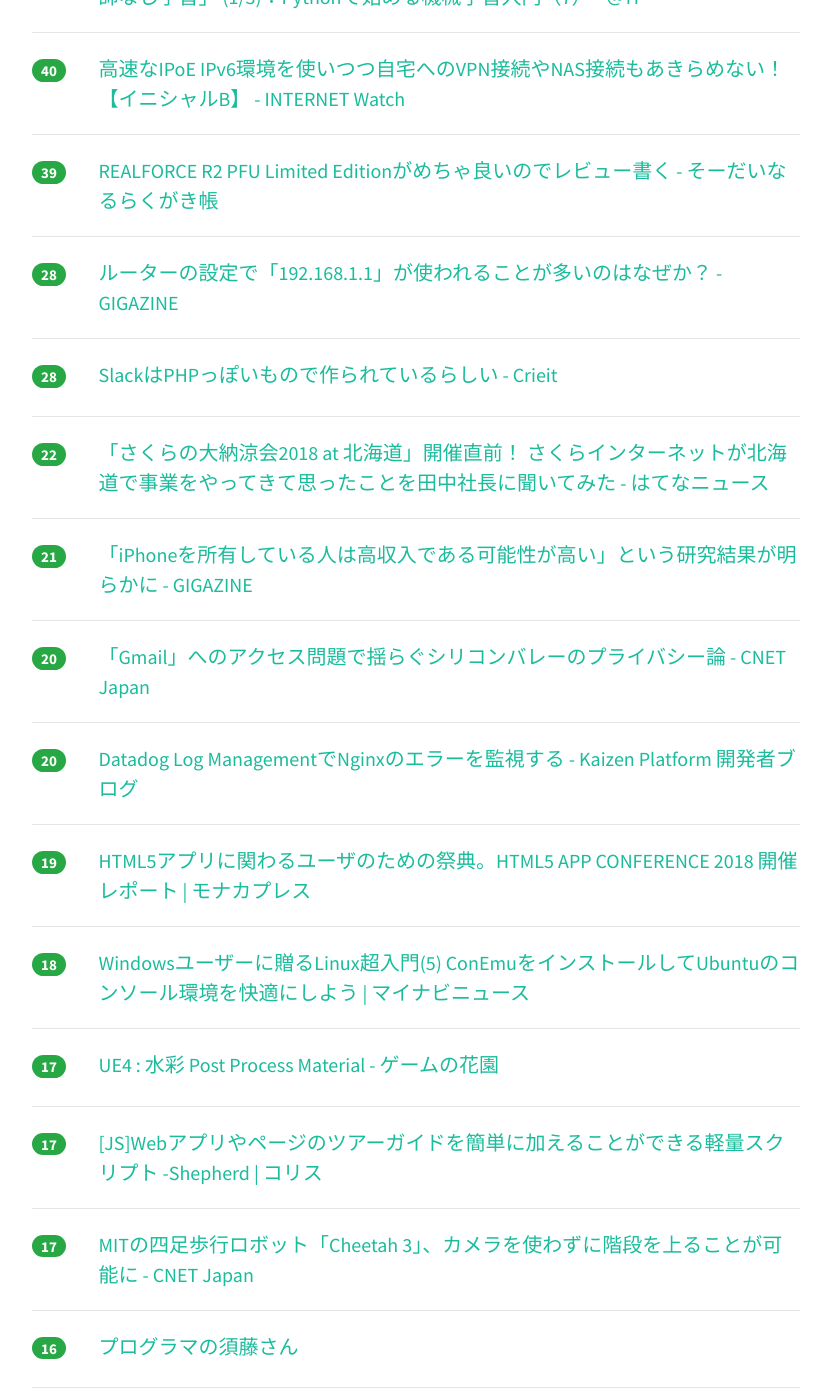
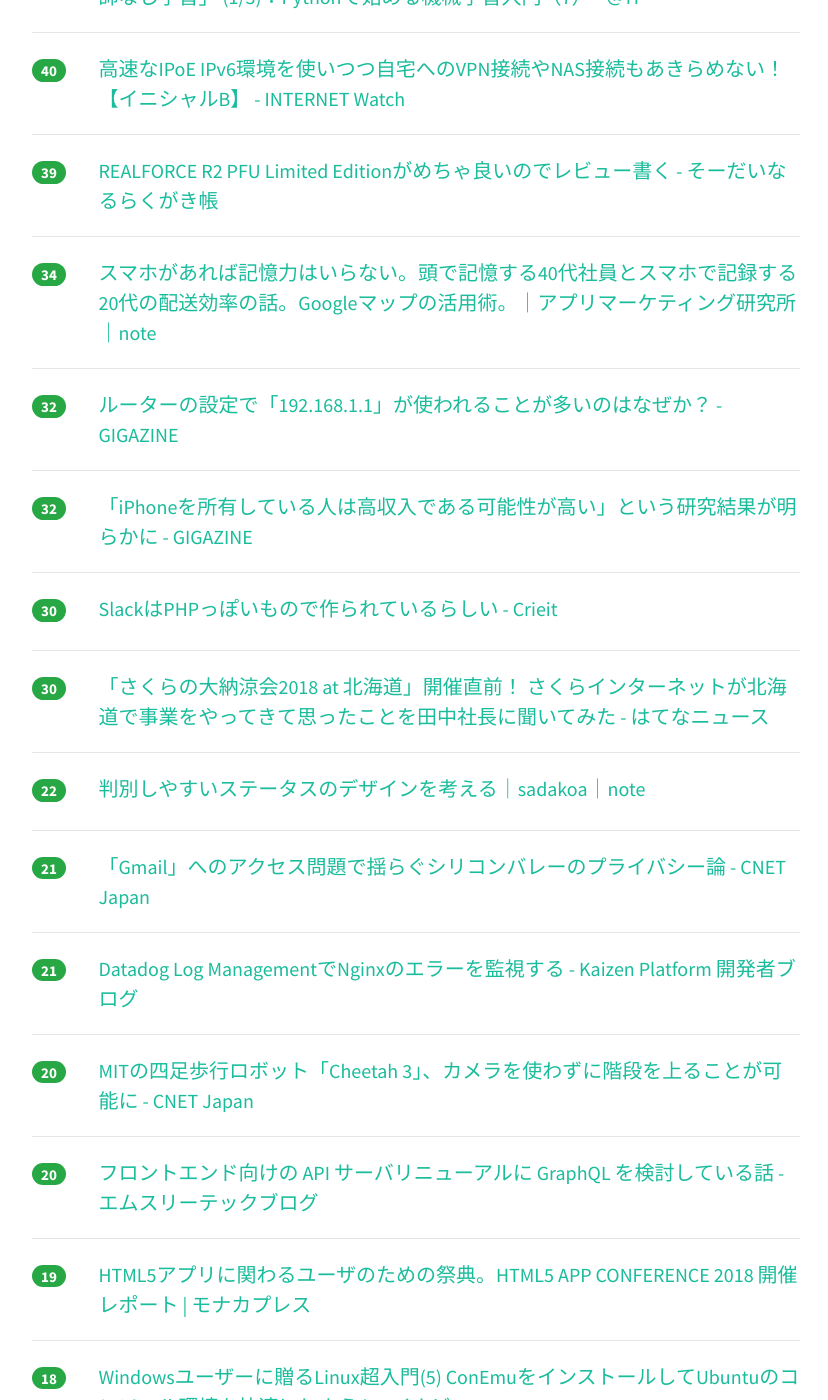
Before and after one commit to yatta47/hatena-matome-site, a Jekyll site: the page built from _posts/2018-07-09-hatena.md, in a window 1280 px wide and 1400 px high, scrolled down 1420 px. Shown: the whole window, without its empty margins (224-1052 px from the left). Built offline with Jekyll 4.4.1, drawn with Linux system fonts in a browser that asks for light colours; nearby versions of some CDN libraries; some of the changed text lies outside the part shown.

Commit message:
Updated 2018-07-09

```diff
--- a/_posts/2018-07-09-hatena.md
+++ b/_posts/2018-07-09-hatena.md
@@ -1,63 +1,63 @@
 ---
 layout: post
 title:  "2018-07-09 はてぶIT"
-date:   2018-07-09 15:02:06
+date:   2018-07-09 16:02:34
 tags: [it-hotentry]
 ---
-54 件のデータあり
+57 件のデータあり
 
 <hr><div class="row">
-<div class="col-1"><span class="badge badge-pill badge-success h2">331</span></div>
+<div class="col-1"><span class="badge badge-pill badge-success h2">369</span></div>
 <div class="col-11"><a href='https://rhysd.hatenablog.com/entry/2018/07/09/090115' target='_blank'>Vim を WebAssembly に移植した - はやくプログラムになりたい</a></div>
 </div>
 <hr>
 <div class="row">
-<div class="col-1"><span class="badge badge-pill badge-success h2">167</span></div>
+<div class="col-1"><span class="badge badge-pill badge-success h2">170</span></div>
 <div class="col-11"><a href='https://www.orangeitems.com/entry/2018/02/08/152022' target='_blank'>2018年にJavaを利用している人は全員理解すべきことを説明してみる（追記あり） - orangeitems’s diary</a></div>
 </div>
 <hr>
 <div class="row">
-<div class="col-1"><span class="badge badge-pill badge-success h2">136</span></div>
+<div class="col-1"><span class="badge badge-pill badge-success h2">161</span></div>
 <div class="col-11"><a href='https://www.publickey1.jp/blog/18/zenlogic.html' target='_blank'>ファーストサーバのレンタルサーバ「Zenlogic」、金曜夜からの全面サービス停止が解けず、いまだ停止中。ストレージ障害のためのメンテナンスで － Publickey</a></div>
 </div>
 <hr>
 <div class="row">
-<div class="col-1"><span class="badge badge-pill badge-success h2">110</span></div>
+<div class="col-1"><span class="badge badge-pill badge-success h2">128</span></div>
 <div class="col-11"><a href='http://www.itmedia.co.jp/news/articles/1807/09/news059.html' target='_blank'>ファーストサーバの「Zenlogic」全面停止3日間続く　再開は「未定」に - ITmedia NEWS</a></div>
 </div>
 <hr>
 <div class="row">
-<div class="col-1"><span class="badge badge-pill badge-success h2">103</span></div>
+<div class="col-1"><span class="badge badge-pill badge-success h2">113</span></div>
 <div class="col-11"><a href='https://jp.techcrunch.com/2018/07/09/progate-global/' target='_blank'>40万人が使うプログラミング学習サービス「Progate」、米国子会社を設立しグローバル展開を加速 | TechCrunch Japan</a></div>
 </div>
 <hr>
 <div class="row">
-<div class="col-1"><span class="badge badge-pill badge-success h2">100</span></div>
+<div class="col-1"><span class="badge badge-pill badge-success h2">106</span></div>
 <div class="col-11"><a href='https://speakerdeck.com/likr/html5apuriniokerupahuomansufalseji-chu-zhi-shi' target='_blank'>HTML5アプリにおけるパフォーマンスの基礎知識 - Speaker Deck</a></div>
 </div>
 <hr>
 <div class="row">
-<div class="col-1"><span class="badge badge-pill badge-success h2">72</span></div>
+<div class="col-1"><span class="badge badge-pill badge-success h2">77</span></div>
 <div class="col-11"><a href='https://zenlogic.jp/news/status/syogai/' target='_blank'>6月19日より一部のお客様で発生している高負荷障害に関するお詫びとお知らせ ｜Zenlogicサポートサイト[ファーストサーバ]</a></div>
 </div>
 <hr>
 <div class="row">
-<div class="col-1"><span class="badge badge-pill badge-success h2">56</span></div>
+<div class="col-1"><span class="badge badge-pill badge-success h2">65</span></div>
 <div class="col-11"><a href='https://coliss.com/articles/browser/chrome/convert-pixel-units-to-rem.html' target='_blank'>CSSの単位「rem」を使ったフォントサイズの計算を自動で一覧表示してくれる便利ツール -PxtoRem | コリス</a></div>
 </div>
 <hr>
 <div class="row">
-<div class="col-1"><span class="badge badge-pill badge-success h2">52</span></div>
+<div class="col-1"><span class="badge badge-pill badge-success h2">57</span></div>
 <div class="col-11"><a href='http://note.golden-lucky.net/2018/07/blog-post.html' target='_blank'>k16's note: 技術書をクラウドファンディングで出版してみた</a></div>
 </div>
 <hr>
 <div class="row">
-<div class="col-1"><span class="badge badge-pill badge-success h2">44</span></div>
+<div class="col-1"><span class="badge badge-pill badge-success h2">54</span></div>
 <div class="col-11"><a href='http://www.itmedia.co.jp/news/articles/1807/09/news055.html' target='_blank'>アニメ「イングレス」のNetflixでの10月世界公開に合わせ、ゲーム「Inress Prime」始動へ - ITmedia NEWS</a></div>
 </div>
 <hr>
 <div class="row">
-<div class="col-1"><span class="badge badge-pill badge-success h2">43</span></div>
+<div class="col-1"><span class="badge badge-pill badge-success h2">44</span></div>
 <div class="col-11"><a href='http://www.atmarkit.co.jp/ait/articles/1807/09/news016.html' target='_blank'>Pythonの機械学習ライブラリ「scikit-learn」で実践する「教師あり学習」「教師なし学習」 (1/3)：Pythonで始める機械学習入門（7） - ＠IT</a></div>
 </div>
 <hr>
@@ -72,33 +72,53 @@ tags: [it-hotentry]
 </div>
 <hr>
 <div class="row">
-<div class="col-1"><span class="badge badge-pill badge-success h2">28</span></div>
+<div class="col-1"><span class="badge badge-pill badge-success h2">34</span></div>
+<div class="col-11"><a href='https://note.mu/marketing/n/n7882f6a30d27' target='_blank'>スマホがあれば記憶力はいらない。頭で記憶する40代社員とスマホで記録する20代の配送効率の話。Googleマップの活用術。｜アプリマーケティング研究所｜note</a></div>
+</div>
+<hr>
+<div class="row">
+<div class="col-1"><span class="badge badge-pill badge-success h2">32</span></div>
 <div class="col-11"><a href='https://gigazine.net/news/20180709-192-168-1-1-history/' target='_blank'>ルーターの設定で「192.168.1.1」が使われることが多いのはなぜか？ - GIGAZINE</a></div>
 </div>
 <hr>
 <div class="row">
-<div class="col-1"><span class="badge badge-pill badge-success h2">28</span></div>
+<div class="col-1"><span class="badge badge-pill badge-success h2">32</span></div>
+<div class="col-11"><a href='https://gigazine.net/news/20180709-owing-iphone-common-sign-wealth/' target='_blank'>「iPhoneを所有している人は高収入である可能性が高い」という研究結果が明らかに - GIGAZINE</a></div>
+</div>
+<hr>
+<div class="row">
+<div class="col-1"><span class="badge badge-pill badge-success h2">30</span></div>
 <div class="col-11"><a href='https://crieit.net/posts/Slack-PHP' target='_blank'>SlackはPHPっぽいもので作られているらしい - Crieit</a></div>
 </div>
 <hr>
 <div class="row">
-<div class="col-1"><span class="badge badge-pill badge-success h2">22</span></div>
+<div class="col-1"><span class="badge badge-pill badge-success h2">30</span></div>
 <div class="col-11"><a href='http://hatenanews.com/articles/2018/07/09/110000' target='_blank'>「さくらの大納涼会2018 at 北海道」開催直前！ さくらインターネットが北海道で事業をやってきて思ったことを田中社長に聞いてみた - はてなニュース</a></div>
 </div>
 <hr>
 <div class="row">
+<div class="col-1"><span class="badge badge-pill badge-success h2">22</span></div>
+<div class="col-11"><a href='https://note.mu/sadako_a_/n/n8abcf648c9c6' target='_blank'>判別しやすいステータスのデザインを考える｜sadakoa｜note</a></div>
+</div>
+<hr>
+<div class="row">
 <div class="col-1"><span class="badge badge-pill badge-success h2">21</span></div>
-<div class="col-11"><a href='https://gigazine.net/news/20180709-owing-iphone-common-sign-wealth/' target='_blank'>「iPhoneを所有している人は高収入である可能性が高い」という研究結果が明らかに - GIGAZINE</a></div>
+<div class="col-11"><a href='https://japan.cnet.com/article/35122056/' target='_blank'>「Gmail」へのアクセス問題で揺らぐシリコンバレーのプライバシー論 - CNET Japan</a></div>
+</div>
+<hr>
+<div class="row">
+<div class="col-1"><span class="badge badge-pill badge-success h2">21</span></div>
+<div class="col-11"><a href='https://developer.kaizenplatform.com/entry/glidenote/2018-07-09' target='_blank'>Datadog Log ManagementでNginxのエラーを監視する - Kaizen Platform 開発者ブログ</a></div>
 </div>
 <hr>
 <div class="row">
 <div class="col-1"><span class="badge badge-pill badge-success h2">20</span></div>
-<div class="col-11"><a href='https://japan.cnet.com/article/35122056/' target='_blank'>「Gmail」へのアクセス問題で揺らぐシリコンバレーのプライバシー論 - CNET Japan</a></div>
+<div class="col-11"><a href='https://japan.cnet.com/article/35122119/' target='_blank'>MITの四足歩行ロボット「Cheetah 3」、カメラを使わずに階段を上ることが可能に - CNET Japan</a></div>
 </div>
 <hr>
 <div class="row">
 <div class="col-1"><span class="badge badge-pill badge-success h2">20</span></div>
-<div class="col-11"><a href='https://developer.kaizenplatform.com/entry/glidenote/2018-07-09' target='_blank'>Datadog Log ManagementでNginxのエラーを監視する - Kaizen Platform 開発者ブログ</a></div>
+<div class="col-11"><a href='http://www.m3tech.blog/entry/graphql-on-spring-boot-with-kotlin' target='_blank'>フロントエンド向けの API サーバリニューアルに GraphQL を検討している話 - エムスリーテックブログ</a></div>
 </div>
 <hr>
 <div class="row">
@@ -112,18 +132,23 @@ tags: [it-hotentry]
 </div>
 <hr>
 <div class="row">
+<div class="col-1"><span class="badge badge-pill badge-success h2">18</span></div>
+<div class="col-11"><a href='https://coliss.com/articles/build-websites/operation/javascript/tour-guide-of-your-app-shepherd.html' target='_blank'>[JS]Webアプリやページのツアーガイドを簡単に加えることができる軽量スクリプト -Shepherd | コリス</a></div>
+</div>
+<hr>
+<div class="row">
+<div class="col-1"><span class="badge badge-pill badge-success h2">18</span></div>
+<div class="col-11"><a href='https://liginc.co.jp/404009' target='_blank'>Webデザインの勉強方法について自分なりに考えてみる | 東京上野のWeb制作会社LIG</a></div>
+</div>
+<hr>
+<div class="row">
 <div class="col-1"><span class="badge badge-pill badge-success h2">17</span></div>
 <div class="col-11"><a href='https://aqu.hatenablog.com/entry/2018/07/09/000805' target='_blank'>UE4 : 水彩 Post Process Material - ゲームの花園</a></div>
 </div>
 <hr>
 <div class="row">
 <div class="col-1"><span class="badge badge-pill badge-success h2">17</span></div>
-<div class="col-11"><a href='https://coliss.com/articles/build-websites/operation/javascript/tour-guide-of-your-app-shepherd.html' target='_blank'>[JS]Webアプリやページのツアーガイドを簡単に加えることができる軽量スクリプト -Shepherd | コリス</a></div>
-</div>
-<hr>
-<div class="row">
-<div class="col-1"><span class="badge badge-pill badge-success h2">17</span></div>
-<div class="col-11"><a href='https://japan.cnet.com/article/35122119/' target='_blank'>MITの四足歩行ロボット「Cheetah 3」、カメラを使わずに階段を上ることが可能に - CNET Japan</a></div>
+<div class="col-11"><a href='https://ryota-ka.hatenablog.com/entry/2018/07/09/110000' target='_blank'>代数的データ型と初等代数学 - ryota-ka's blog</a></div>
 </div>
 <hr>
 <div class="row">
@@ -142,6 +167,11 @@ tags: [it-hotentry]
 </div>
 <hr>
 <div class="row">
+<div class="col-1"><span class="badge badge-pill badge-success h2">16</span></div>
+<div class="col-11"><a href='https://swri.jp/article/423' target='_blank'>シスコの「Cisco Webex Board」が単なるデジタルホワイトボードじゃなかった | スマートワーク総研</a></div>
+</div>
+<hr>
+<div class="row">
 <div class="col-1"><span class="badge badge-pill badge-success h2">15</span></div>
 <div class="col-11"><a href='https://forbesjapan.com/articles/detail/21951' target='_blank'>AIの「ワードプレス化」目指す、スウェーデン企業の野望 | Forbes JAPAN（フォーブス ジャパン）</a></div>
 </div>
@@ -153,7 +183,7 @@ tags: [it-hotentry]
 <hr>
 <div class="row">
 <div class="col-1"><span class="badge badge-pill badge-success h2">15</span></div>
-<div class="col-11"><a href='https://note.mu/sadako_a_/n/n8abcf648c9c6' target='_blank'>判別しやすいステータスのデザインを考える｜sadakoa｜note</a></div>
+<div class="col-11"><a href='https://tech.nikkeibp.co.jp/atcl/nxt/column/18/00364/070300001/' target='_blank'>「引退のご予定は？」に傷つくシニアSE、独自調査に寄せられた悲鳴 | 日経 xTECH（クロステック）</a></div>
 </div>
 <hr>
 <div class="row">
@@ -162,18 +192,13 @@ tags: [it-hotentry]
 </div>
 <hr>
 <div class="row">
-<div class="col-1"><span class="badge badge-pill badge-success h2">14</span></div>
-<div class="col-11"><a href='https://tech.nikkeibp.co.jp/atcl/nxt/column/18/00364/070300001/' target='_blank'>「引退のご予定は？」に傷つくシニアSE、独自調査に寄せられた悲鳴 | 日経 xTECH（クロステック）</a></div>
-</div>
-<hr>
-<div class="row">
-<div class="col-1"><span class="badge badge-pill badge-success h2">14</span></div>
-<div class="col-11"><a href='https://liginc.co.jp/404009' target='_blank'>Webデザインの勉強方法について自分なりに考えてみる | 東京上野のWeb制作会社LIG</a></div>
+<div class="col-1"><span class="badge badge-pill badge-success h2">13</span></div>
+<div class="col-11"><a href='https://medium.com/@broccolini/c8e5378d2542' target='_blank'>Design systems at GitHub – Diana Mounter – Medium</a></div>
 </div>
 <hr>
 <div class="row">
 <div class="col-1"><span class="badge badge-pill badge-success h2">13</span></div>
-<div class="col-11"><a href='https://medium.com/@broccolini/c8e5378d2542' target='_blank'>Design systems at GitHub – Diana Mounter – Medium</a></div>
+<div class="col-11"><a href='http://www.atmarkit.co.jp/ait/articles/1807/09/news023.html' target='_blank'>Excel 2013／2016で地図上にグラフを表示する：Tech TIPS - ＠IT</a></div>
 </div>
 <hr>
 <div class="row">
@@ -182,8 +207,8 @@ tags: [it-hotentry]
 </div>
 <hr>
 <div class="row">
-<div class="col-1"><span class="badge badge-pill badge-success h2">12</span></div>
-<div class="col-11"><a href='http://www.atmarkit.co.jp/ait/articles/1807/09/news023.html' target='_blank'>Excel 2013／2016で地図上にグラフを表示する：Tech TIPS - ＠IT</a></div>
+<div class="col-1"><span class="badge badge-pill badge-success h2">11</span></div>
+<div class="col-11"><a href='https://liginc.co.jp/405253' target='_blank'>本当に意味、わかってる？ ビジネスシーンで最低限知っておきたい3文字英語 | 東京上野のWeb制作会社LIG</a></div>
 </div>
 <hr>
 <div class="row">
@@ -209,11 +234,6 @@ tags: [it-hotentry]
 <div class="row">
 <div class="col-1"><span class="badge badge-pill badge-success h2">9</span></div>
 <div class="col-11"><a href='http://jiraffe.co.jp/news/2018/07/06/1206/' target='_blank'>ジラフ、新CTO（最高技術責任者）にRuby on Rails contributerである吉田篤が就任 | 株式会社ジラフ</a></div>
-</div>
-<hr>
-<div class="row">
-<div class="col-1"><span class="badge badge-pill badge-success h2">9</span></div>
-<div class="col-11"><a href='https://liginc.co.jp/405253' target='_blank'>本当に意味、わかってる？ ビジネスシーンで最低限知っておきたい3文字英語 | 東京上野のWeb制作会社LIG</a></div>
 </div>
 <hr>
 <div class="row">
@@ -252,11 +272,6 @@ tags: [it-hotentry]
 </div>
 <hr>
 <div class="row">
-<div class="col-1"><span class="badge badge-pill badge-success h2">7</span></div>
-<div class="col-11"><a href='http://www.m3tech.blog/entry/graphql-on-spring-boot-with-kotlin' target='_blank'>フロントエンド向けの API サーバリニューアルに GraphQL を検討している話 - エムスリーテックブログ</a></div>
-</div>
-<hr>
-<div class="row">
 <div class="col-1"><span class="badge badge-pill badge-success h2">6</span></div>
 <div class="col-11"><a href='http://kentaro-takano.hatenablog.com/entry/2018/07/09/000000' target='_blank'>Windows 36 - ミミズのマフラー</a></div>
 </div>
```
